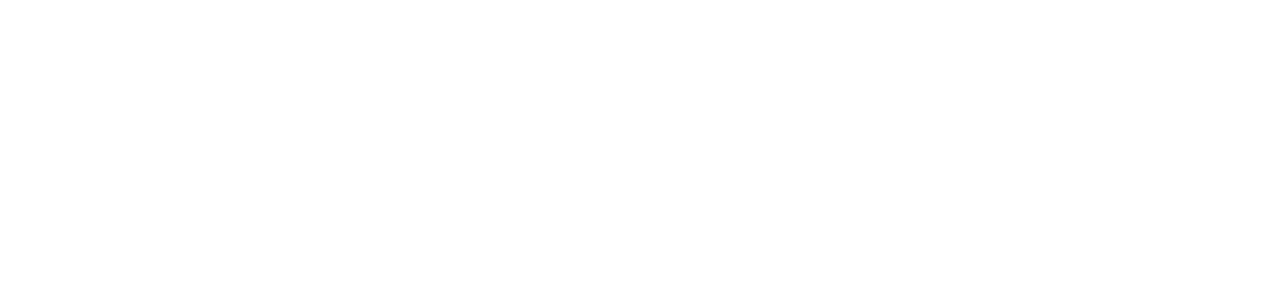
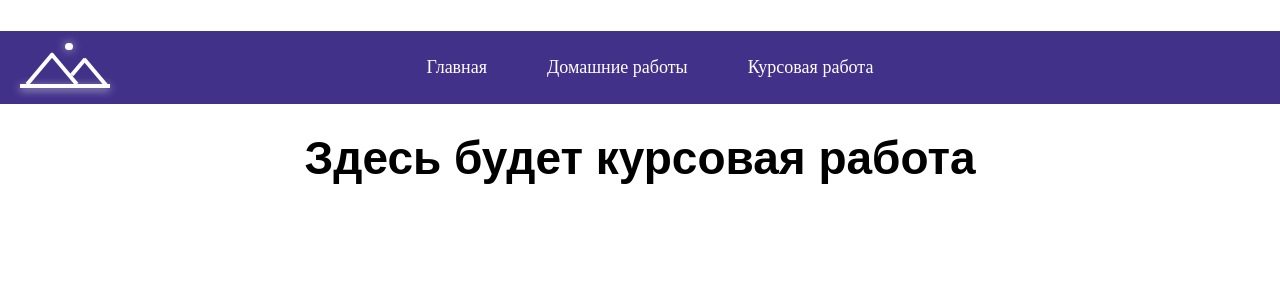
Before and after one commit to juliepetrova123/site-petrova-julia, a React (Create React App) app: page /site-petrova-julia/curse-work in a window 1280 px wide. Before the commit this address had no page. Shown: the top 300 px of the page. Built offline with nearby package versions, Linux system fonts and the light colour scheme.

Commit message:
fix routes

```diff
--- a/src/App.js
+++ b/src/App.js
@@ -12,12 +12,12 @@
     return (
         <Router>
             <Routes>
-                <Route path="/" element={<MainPage />} />
-                <Route path="/homeworks" element={<Homeworks />} />
-                <Route path="/homework-first" element={<HomeworkFirstPage />} />
-                <Route path="/homework-second" element={<HomeworkSecondPage />} />
-                <Route path="/homework-third" element={<HomeworkThirdPage />} />
-                <Route path="/curse-work" element={<CurseWorkPage />} />
+                <Route path="/site-petrova-julia" element={<MainPage />} />
+                <Route path="/site-petrova-julia/homeworks" element={<Homeworks />} />
+                <Route path="/site-petrova-julia/homework-first" element={<HomeworkFirstPage />} />
+                <Route path="/site-petrova-julia/homework-second" element={<HomeworkSecondPage />} />
+                <Route path="/site-petrova-julia/homework-third" element={<HomeworkThirdPage />} />
+                <Route path="/site-petrova-julia/curse-work" element={<CurseWorkPage />} />
             </Routes>
         </Router>
     );
--- a/src/components/footer/footer.js
+++ b/src/components/footer/footer.js
@@ -6,9 +6,9 @@
         <footer>
             <p>© 2024 Сайт Петровой Ю.Д. Все права защищены.</p>
             <ul>
-                <li id={0}><a href="/">Главная</a></li>
-                <li id={1}><a href="homeworks">Домашние работы</a></li>
-                <li id={2}><a href="curse-work">Курсовая работа</a></li>
+                <li id={0}><a href="/site-petrova-julia">Главная</a></li>
+                <li id={1}><a href="/site-petrova-julia/homeworks">Домашние работы</a></li>
+                <li id={2}><a href="/site-petrova-julia/curse-work">Курсовая работа</a></li>
             </ul>
         </footer>
     );
--- a/src/components/menu/menu.js
+++ b/src/components/menu/menu.js
@@ -21,9 +21,9 @@
             <div className="desktop-menu">
                 <nav>
                     <ul className="menu">
-                        <li id={0}><a href="/">Главная</a></li>
-                        <li id={1}><a href="homeworks">Домашние работы</a></li>
-                        <li id={2}><a href="curse-work">Курсовая работа</a></li>
+                        <li id={0}><a href="/site-petrova-julia">Главная</a></li>
+                        <li id={1}><a href="/site-petrova-julia/homeworks">Домашние работы</a></li>
+                        <li id={2}><a href="/site-petrova-julia/curse-work">Курсовая работа</a></li>
                     </ul>
                 </nav>
             </div>
@@ -36,9 +36,9 @@
                 {isMenuOpen && (
                     <nav className="menu-hamburger">
                         <ul>
-                            <li id={0}><a href="/">Главная</a></li>
-                            <li id={1}><a href="homeworks">Домашние работы</a></li>
-                            <li id={2}><a href="curse-work">Курсовая работа</a></li>
+                            <li id={0}><a href="/site-petrova-julia">Главная</a></li>
+                            <li id={1}><a href="/site-petrova-julia/homeworks">Домашние работы</a></li>
+                            <li id={2}><a href="/site-petrova-julia/curse-work">Курсовая работа</a></li>
                         </ul>
                     </nav>
                 )}
--- a/src/pages/main-page/components/main-screen/main-screen.js
+++ b/src/pages/main-page/components/main-screen/main-screen.js
@@ -13,7 +13,7 @@
             />
             <img
                 className="main-page-main-screen-image main-page-main-screen-image_mobile"
-                src="/images/main-background.jpg"
+                src="./images/main-background.jpg"
                 alt="background"
                 loading="lazy"
                 decoding="async"
```
Also changed, not shown: 1 other file (tests, documents, lock files or other folders).
